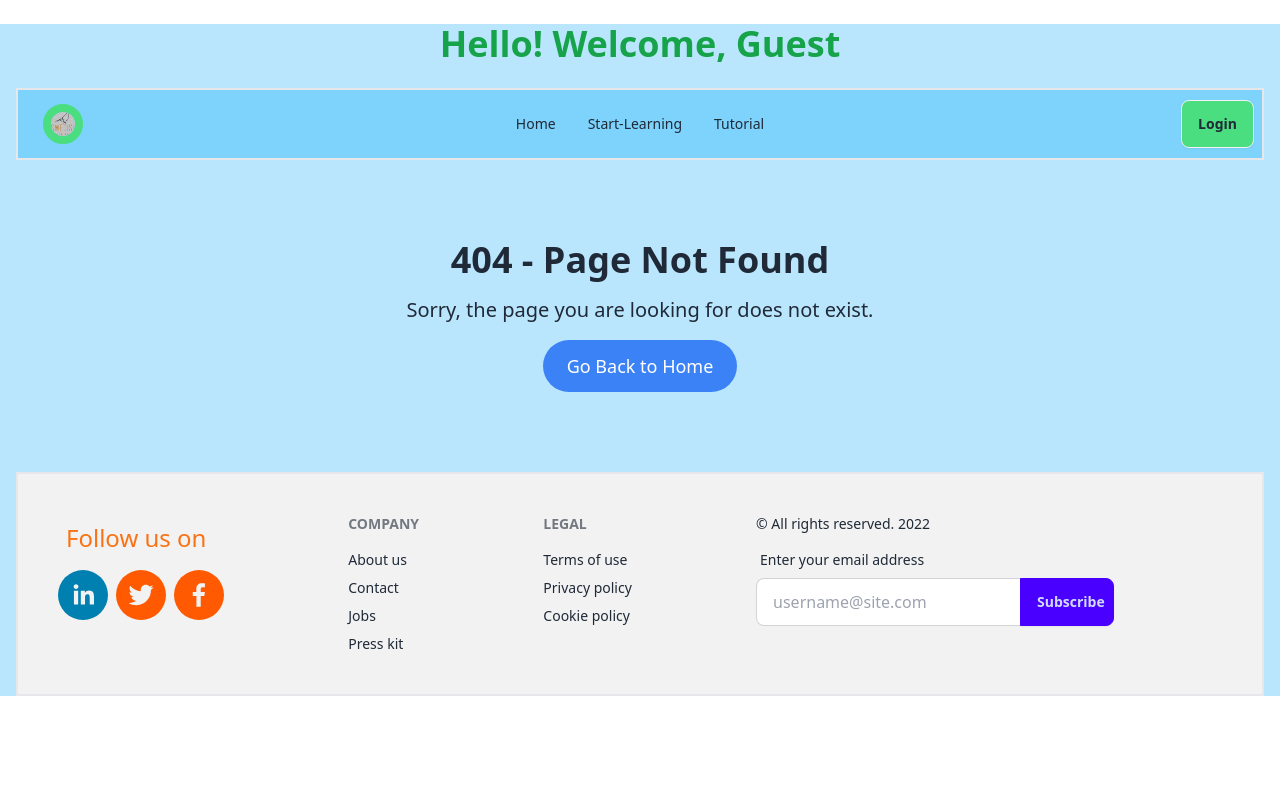
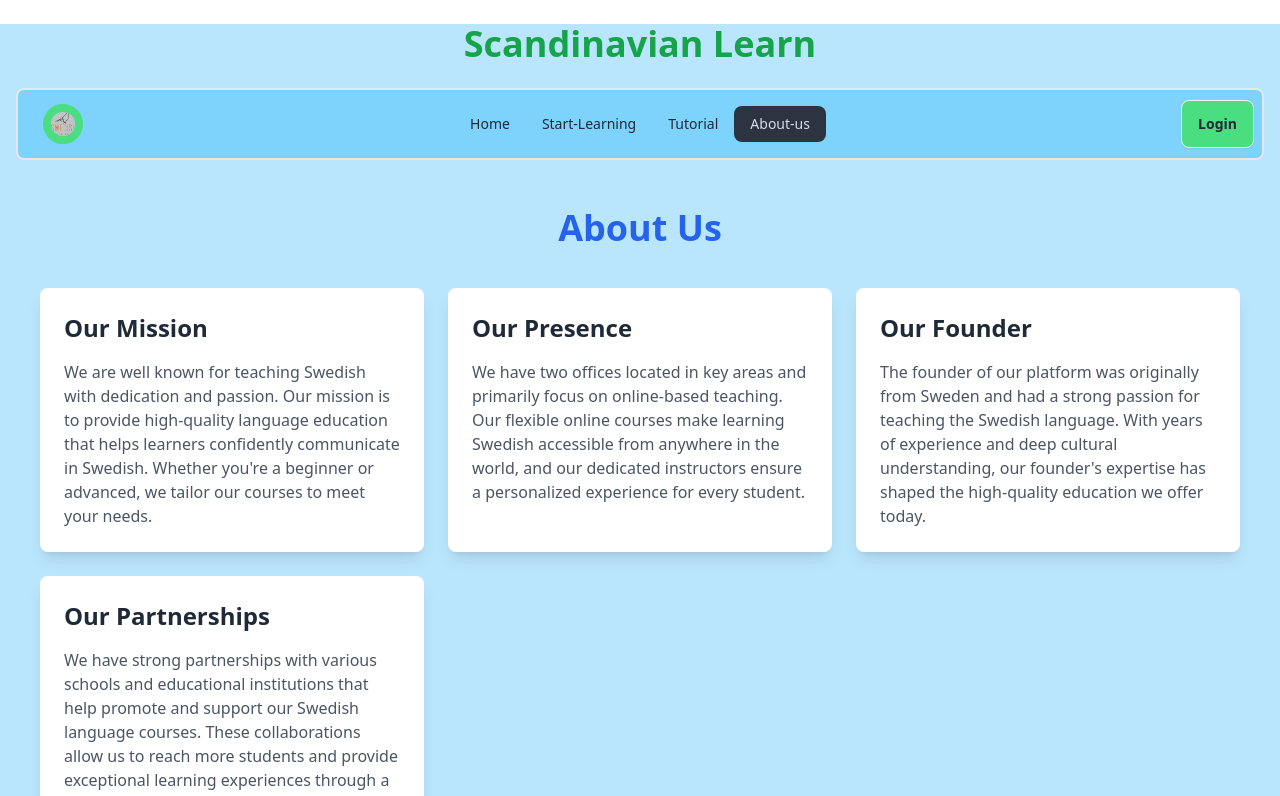
Before and after one commit to Reaz2020/visa-world-client, a React (Vite) app: page /about-us in a window 1280 px wide. Shown: the top 796 px of the page. Built offline with nearby package versions, Linux system fonts and the light colour scheme; no server answers.

Commit message:
added about us

```diff
--- a/src/components/Navbar.jsx
+++ b/src/components/Navbar.jsx
@@ -9,9 +9,9 @@ const Navbar = () => {
 
 function handleSignOut(){
   signOutUser().then(() => {
-    // Sign-out successful.
+
   }).catch((error) => {
-    // An error happened.
+
   });
 
 }
@@ -20,7 +20,7 @@ function handleSignOut(){
 
     return (
 
-    <div className="border-2 bg-sky-300">
+    <div className="border-2 bg-sky-300 rounded-lg">
         <div className="navbar ">
   <div className="navbar-start">
     <div className="dropdown">
@@ -65,6 +65,7 @@ function handleSignOut(){
     <li>   <NavLink to='/'> Home</NavLink> </li>
     <li>   <NavLink to='/start-learning'> Start-Learning</NavLink> </li>
     <li>   <NavLink to='/tutorial'> Tutorial</NavLink> </li>
+    <li>   <NavLink to='/about-us'> About-us</NavLink> </li>
 
 
 
--- /dev/null
+++ b/src/components/components-for-home/AboutUs.jsx
@@ -0,0 +1,82 @@
+import React, { useEffect } from "react";
+import AOS from "aos";
+import "aos/dist/aos.css";
+
+const AboutUs = () => {
+  useEffect(() => {
+    AOS.init({ duration: 1000 });
+  }, []);
+
+  return (
+    <div className="container mx-auto py-12 px-6">
+      {/* Section Header */}
+      <h2 className="text-4xl font-bold text-center mb-10 text-blue-600" data-aos="fade-up">
+        About Us
+      </h2>
+
+      <div className="grid grid-cols-1 md:grid-cols-2 lg:grid-cols-3 gap-6">
+        {/* Card 1 */}
+        <div
+          className="bg-white shadow-lg rounded-lg p-6"
+          data-aos="fade-up"
+          data-aos-delay="200"
+        >
+          <h3 className="text-2xl font-semibold text-gray-800 mb-4">Our Mission</h3>
+          <p className="text-gray-600">
+            We are well known for teaching Swedish with dedication and passion. Our
+            mission is to provide high-quality language education that helps learners
+            confidently communicate in Swedish. Whether you're a beginner or advanced,
+            we tailor our courses to meet your needs.
+          </p>
+        </div>
+
+        {/* Card 2 */}
+        <div
+          className="bg-white shadow-lg rounded-lg p-6"
+          data-aos="fade-up"
+          data-aos-delay="400"
+        >
+          <h3 className="text-2xl font-semibold text-gray-800 mb-4">Our Presence</h3>
+          <p className="text-gray-600">
+            We have two offices located in key areas and primarily focus on online-based
+            teaching. Our flexible online courses make learning Swedish accessible from
+            anywhere in the world, and our dedicated instructors ensure a personalized
+            experience for every student.
+          </p>
+        </div>
+
+        {/* Card 3 */}
+        <div
+          className="bg-white shadow-lg rounded-lg p-6"
+          data-aos="fade-up"
+          data-aos-delay="600"
+        >
+          <h3 className="text-2xl font-semibold text-gray-800 mb-4">Our Founder</h3>
+          <p className="text-gray-600">
+            The founder of our platform was originally from Sweden and had a strong passion
+            for teaching the Swedish language. With years of experience and deep cultural
+            understanding, our founder's expertise has shaped the high-quality education we
+            offer today.
+          </p>
+        </div>
+
+        {/* Card 4 */}
+        <div
+          className="bg-white shadow-lg rounded-lg p-6"
+          data-aos="fade-up"
+          data-aos-delay="800"
+        >
+          <h3 className="text-2xl font-semibold text-gray-800 mb-4">Our Partnerships</h3>
+          <p className="text-gray-600">
+            We have strong partnerships with various schools and educational institutions
+            that help promote and support our Swedish language courses. These collaborations
+            allow us to reach more students and provide exceptional learning experiences
+            through a combination of online and in-person learning.
+          </p>
+        </div>
+      </div>
+    </div>
+  );
+};
+
+export default AboutUs;
--- a/src/layout/MainLayout.jsx
+++ b/src/layout/MainLayout.jsx
@@ -36,7 +36,7 @@ const MainLayout = () => {
         {user ? (
           <div >Hello! {user?.displayName || "User"}</div>
         ) : (
-          <div>Hello! Welcome, Guest</div>
+          <div>Scandinavian Learn</div>
         )}
       </div>
     <div className="">    <Navbar></Navbar></div>
--- a/src/routes/Routs.jsx
+++ b/src/routes/Routs.jsx
@@ -12,6 +12,7 @@ import Lesson from '../components/Lesson';
 import NotFound from '../components/NotFound';
 import ForgetPassword from '../components/ForgetPassword';
 import UpdateProfile from './UpdateProfile';
+import AboutUs from '../components/components-for-home/AboutUs';
 
 const Routes = createBrowserRouter([
   {
@@ -65,6 +66,11 @@ const Routes = createBrowserRouter([
       },
 
       {
+        path: '/about-us',
+        element: <AboutUs /> ,
+      },
+
+      {
         path: '*',
         element: <NotFound />, // NotFound component on invalid route
       },
```
Also changed, not shown: 1 other file (tests, documents, lock files or other folders).
